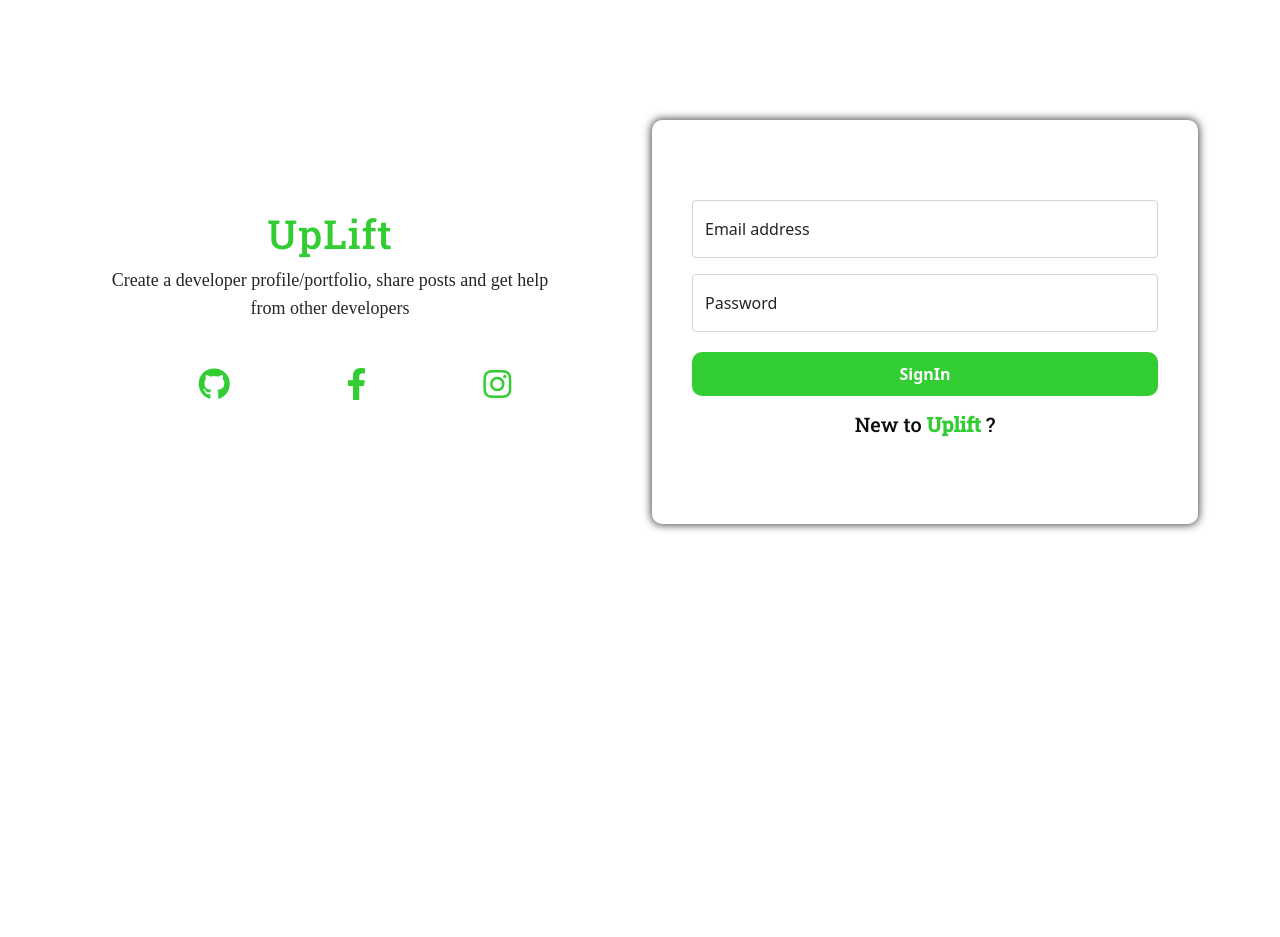
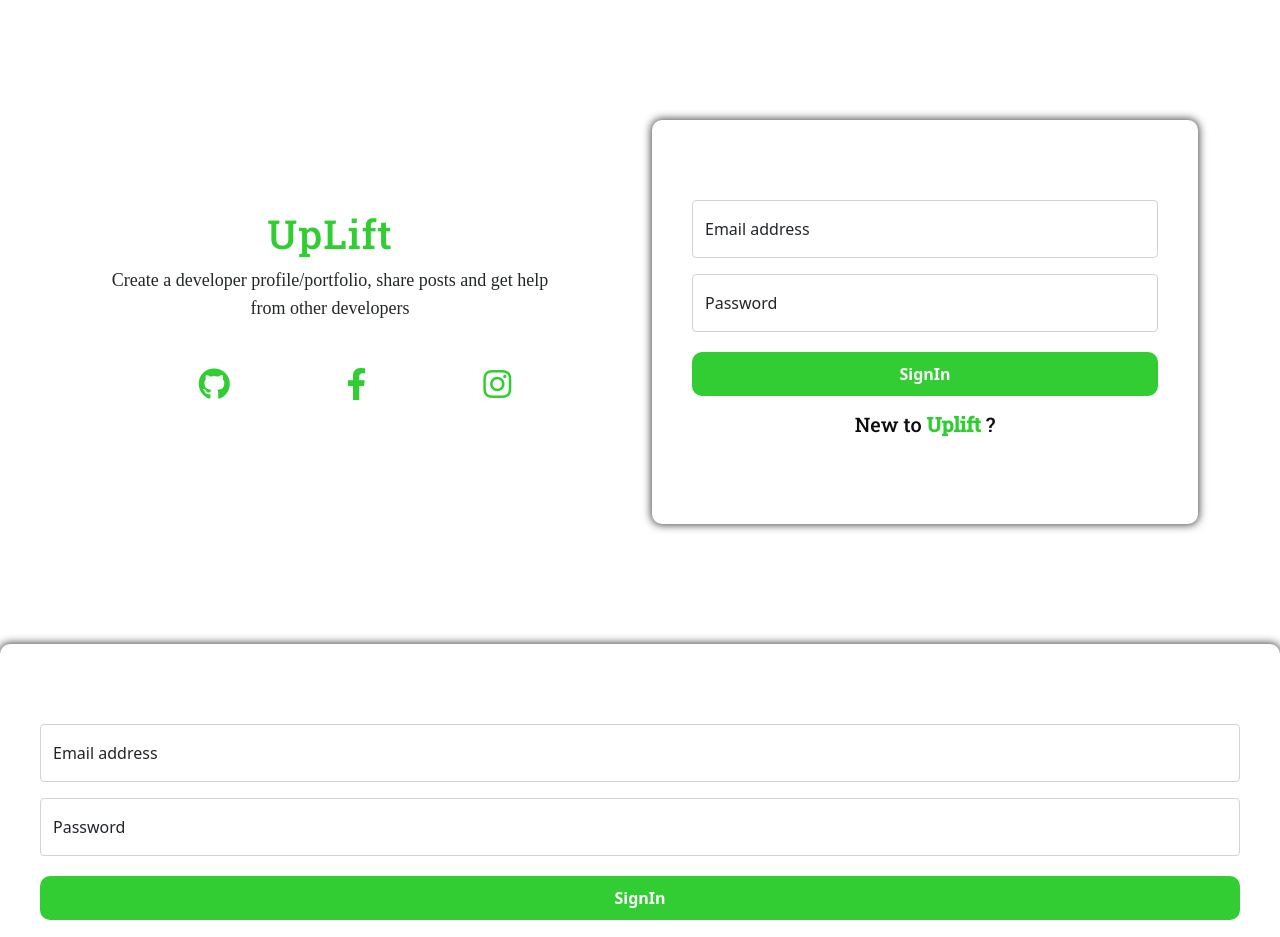
Before and after one commit to paulprince24542/Uplift, a React (Create React App) app in the folder client/: page /SignUp in a window 1280 px wide. Shown: the top 937 px of the page. Before the commit the page ends 800 px from the top, so only its background shows below. Built offline with nearby package versions, Linux system fonts and the light colour scheme; a web font is replaced by a local one.

Commit message:
Signup page edition

```diff
--- a/client/src/Components/SignUp.js
+++ b/client/src/Components/SignUp.js
@@ -1,9 +1,35 @@
-import React from 'react'
+import React from "react";
+import { Link } from "react-router-dom";
 
 export default function SignUp() {
-    return (
-        <div>
-
+  return (
+    <div className="login-box">
+      <form>
+        <div className="form-floating mb-3">
+          <input
+            type="email"
+            className="form-control"
+            id="floatingInput"
+            placeholder="name@example.com"
+          />
+          <label for="floatingInput">Email address</label>
         </div>
-    )
+        <div className="form-floating">
+          <input
+            type="password"
+            className="form-control"
+            id="floatingPassword"
+            placeholder="Password"
+          />
+          <label for="floatingPassword">Password</label>
+        </div>
+        <button>SignIn</button>
+      </form>
+      <Link to="/SignIn">
+        <h5 className="mt-3 text-center">
+          Already have an <b>Uplift</b> account ?
+        </h5>
+      </Link>
+    </div>
+  );
 }
```
Also changed, not shown: 1 other file (tests, documents, lock files or other folders).
